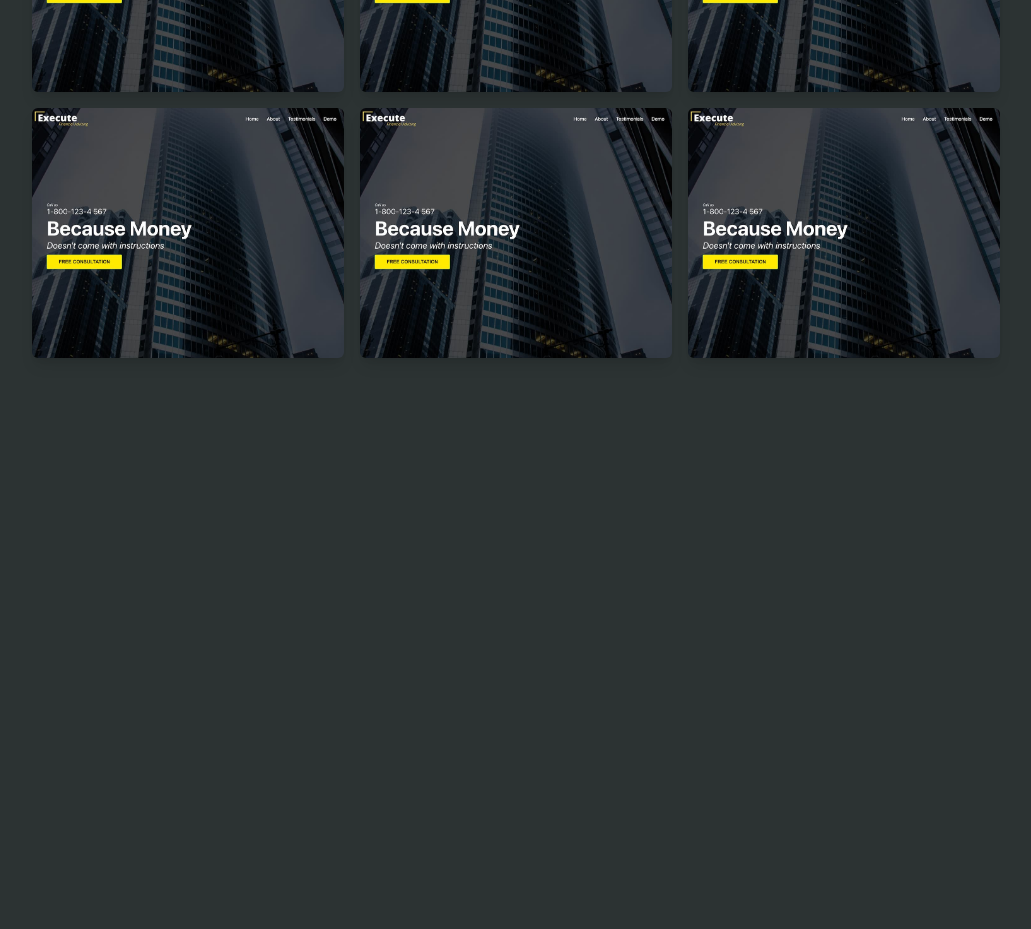
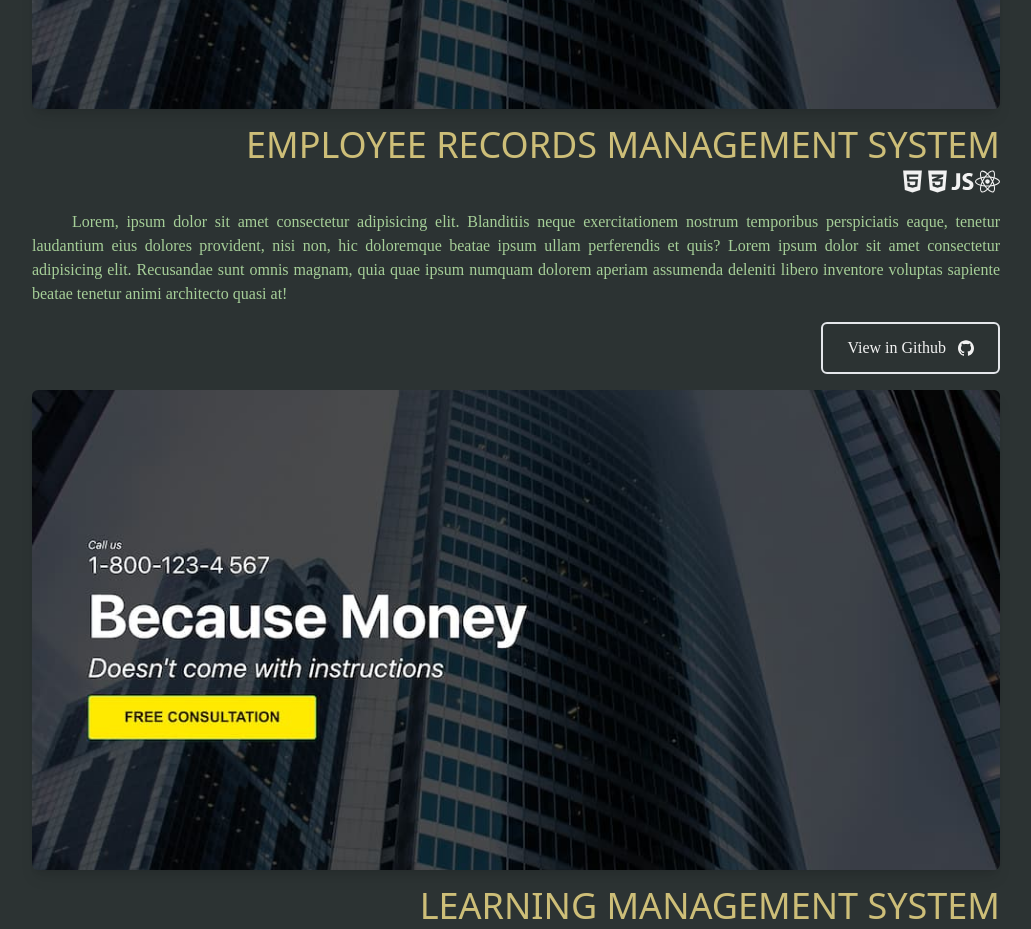
Before and after one commit to christiancvillaruz/portfolio, a React (Create React App) app: page / in a window 1280 px wide. Shown: the part 4040-4969 px from the top of the page, without its empty margins (124-1155 px from the left). Before the commit the page ends 4494 px from the top, so only its background shows below. Built offline with nearby package versions, Linux system fonts and the light colour scheme.

Commit message:
updated projects component

```diff
--- a/src/components/Projects.jsx
+++ b/src/components/Projects.jsx
@@ -14,10 +14,49 @@ const Projects = () => {
           <h3 className="text-3xl text-subheadings font-caveat py-4">Here are some of my major projects!</h3>
         </div>
         <div className="grid grid-cols-1 gap-4 mb-20">
-          <div style={{ backgroundImage: `url(${WorkImg})` }} className="shadow-lg group container rounded-md flex justify-center items-center mx-auto major-content-div">
-          </div>
+          <div style={{ backgroundImage: `url(${WorkImg})` }} className="shadow-lg group container rounded-md flex justify-center items-center mx-auto major-content-div"></div>
           <div>
             <h1 className="text-4xl text-headings font-bebas uppercase sm:text-right">Patients and Appointments Management System with Data Analytics</h1>
+            <div className="text-right text-subheadings">
+              <div className="flex flex-row justify-end items-end mt-1">
+                <FaHtml5 size={25} />
+                <FaCss3Alt size={25} />
+                <IoLogoJavascript size={25} />
+                <FaReact size={25} />
+              </div>
+            </div>
+            <p className="py-4 text-justify indent-10 text-paragraphs">Lorem, ipsum dolor sit amet consectetur adipisicing elit. Blanditiis neque exercitationem nostrum temporibus perspiciatis eaque, tenetur laudantium eius dolores provident, nisi non, hic doloremque beatae ipsum ullam perferendis et quis? Lorem ipsum dolor sit amet consectetur adipisicing elit. Recusandae sunt omnis magnam, quia quae ipsum numquam dolorem aperiam assumenda deleniti libero inventore voluptas sapiente beatae tenetur animi architecto quasi at!</p>
+            <div className="flex flex-row justify-end gap-3">
+              <a href="/">
+                <button className="text-subheadings border-2 px-6 py-3 rounded-md flex items-center hover:font-bold hover:bg-headings hover:border-headings hover:text-zinc-900">View in Github
+                <SiGithub className="ml-3" />
+              </button>
+              </a>
+            </div>
+          </div>
+          <div style={{ backgroundImage: `url(${WorkImg})` }} className="shadow-lg group container rounded-md flex justify-center items-center mx-auto major-content-div"></div>
+          <div>
+            <h1 className="text-4xl text-headings font-bebas uppercase sm:text-right">Employee Records Management System</h1>
+            <div className="text-right text-subheadings">
+              <div className="flex flex-row justify-end items-end mt-1">
+                <FaHtml5 size={25} />
+                <FaCss3Alt size={25} />
+                <IoLogoJavascript size={25} />
+                <FaReact size={25} />
+              </div>
+            </div>
+            <p className="py-4 text-justify indent-10 text-paragraphs">Lorem, ipsum dolor sit amet consectetur adipisicing elit. Blanditiis neque exercitationem nostrum temporibus perspiciatis eaque, tenetur laudantium eius dolores provident, nisi non, hic doloremque beatae ipsum ullam perferendis et quis? Lorem ipsum dolor sit amet consectetur adipisicing elit. Recusandae sunt omnis magnam, quia quae ipsum numquam dolorem aperiam assumenda deleniti libero inventore voluptas sapiente beatae tenetur animi architecto quasi at!</p>
+            <div className="flex flex-row justify-end gap-3">
+              <a href="/">
+                <button className="text-subheadings border-2 px-6 py-3 rounded-md flex items-center hover:font-bold hover:bg-headings hover:border-headings hover:text-zinc-900">View in Github
+                <SiGithub className="ml-3" />
+              </button>
+              </a>
+            </div>
+          </div>
+          <div style={{ backgroundImage: `url(${WorkImg})` }} className="shadow-lg group container rounded-md flex justify-center items-center mx-auto major-content-div"></div>
+          <div>
+            <h1 className="text-4xl text-headings font-bebas uppercase sm:text-right">Learning Management System</h1>
             <div className="text-right text-subheadings">
               <div className="flex flex-row justify-end items-end mt-1">
                 <FaHtml5 size={25} />
```
